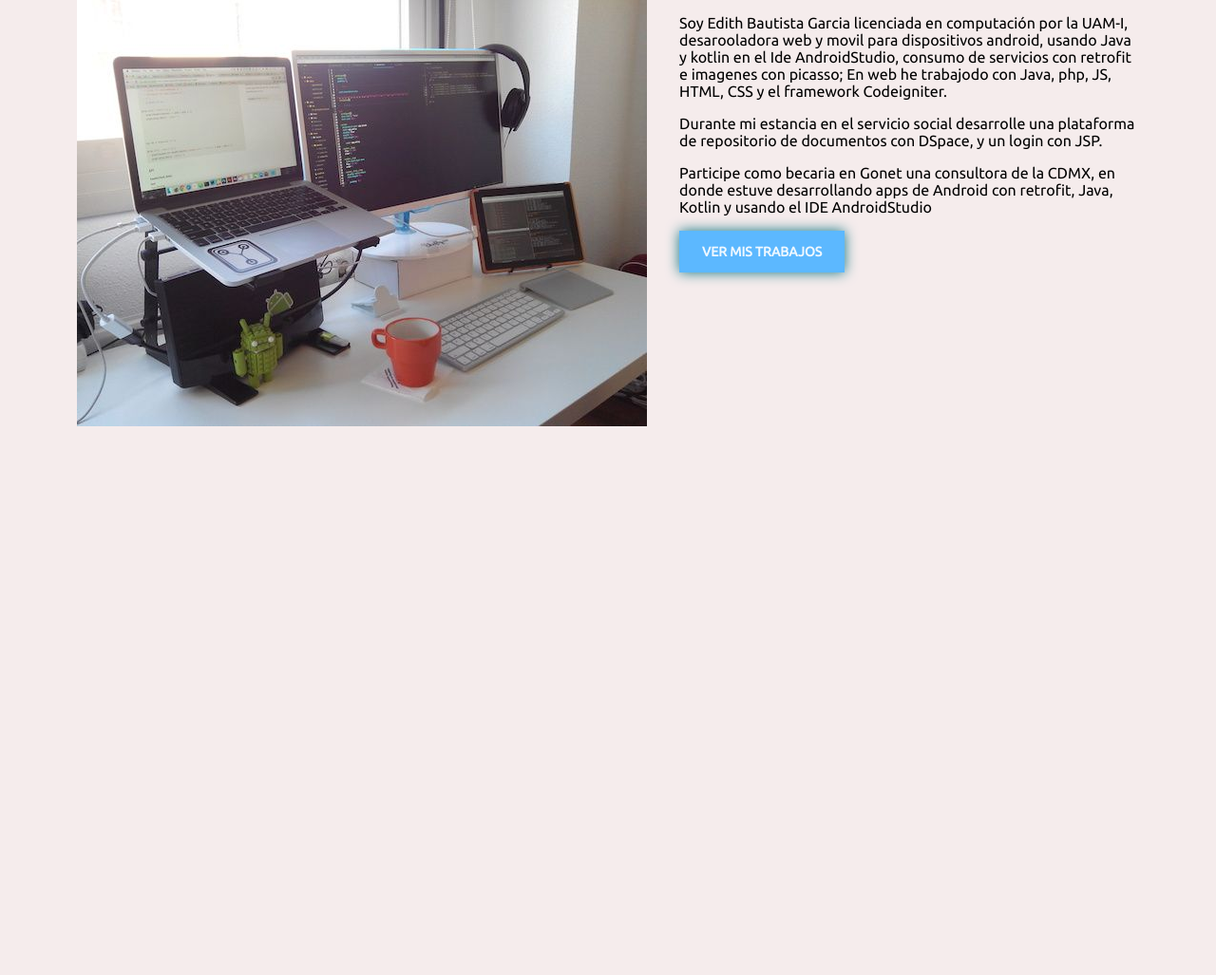
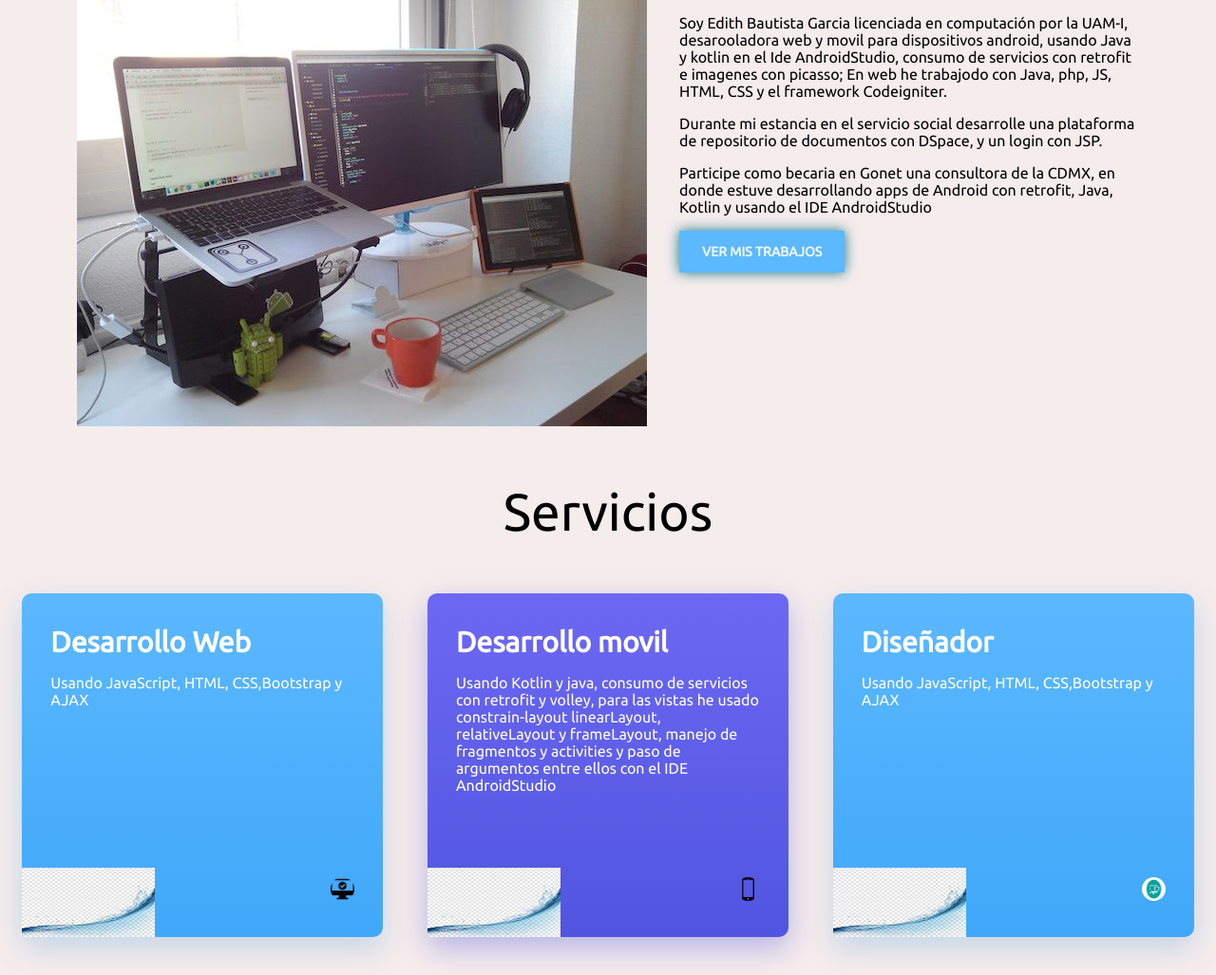
Before and after one commit to EdmaryBaga/EdithBautista, a PHP site: page / in a window 1280 px wide. Shown: the part 974-2001 px from the top of the page at 95% size. Before the commit the page ends 1423 px from the top, so only its background shows below. Run offline with PHP 8.4, Linux system fonts and the light colour scheme.

Commit message:
Se agrego la seccion de servicios de la pagina

```diff
--- a/estilos/style.css
+++ b/estilos/style.css
@@ -127,3 +127,65 @@ h3 {
     /*Hacemos mas pequeño el texto de el div sobre-mi*/
     width: 42%;
 }
+
+
+/*Srccion servicios*/
+
+.Icon-serv {
+    width: 25px;
+    height: 25px;
+    /*hacemos redonda la imagen con border-radius: 150px*/
+    border-radius: 150px;
+    float: right;
+}
+
+.contenedor-servicios {
+    display: flex;
+    /*el wrap permite que cuando un contenedor se pasa de la panralla este
+    se baje*/
+    flex-wrap: wrap;
+    /*colocamos un espacio entre sus elemntos*/
+    justify-content: space-around;
+    color: #fff;
+}
+
+.servicio {
+    width: 25%;
+    margin-bottom: 25px;
+    padding: 34px 30px 38px 30px;
+    border-radius: 10px;
+    margin-bottom: 40px;
+    /*position relative nos permite poder acomodar a los elemntos de este
+    por left, bottom righr top como a Icon-fontb le indicamos que
+    comience desade la izquiesda y desde abajo*/
+    position: relative;
+}
+
+.Icon-fontb {
+    width: 140px;
+    height: 73px;
+    position: absolute;
+    /*Indicamos que esta imagen debe comenzar desde abaha y la izquiedfa*/
+    left: 0;
+    bottom: 0px;
+}
+
+.servicio h4 {
+    font-size: 30px;
+    margin: 0;
+}
+
+.servicio p {
+    margin-bottom: 20px;
+    height: 194px;
+}
+
+.contenedor-servicios .violeta {
+    background: linear-gradient(to top, #5055df, #6d68f3);
+    box-shadow: 0 12px 30px 0 rgb(80, 85, 223, .37);
+}
+
+.contenedor-servicios .celeste {
+    background: linear-gradient(to top, #40a8f9, #5cb8ff);
+    box-shadow: 0 12px 30px 0 rgb(86, 163, 222, .3);
+}
--- a/index.html
+++ b/index.html
@@ -10,7 +10,7 @@
     <link href="https://fonts.googleapis.com/css?family=Ubuntu&display=swap" rel="stylesheet">
     <!--charset para indicar la codificacion del lenguaje-->
     <meta charset="utf-8">
-    <title> Probando VSC</title>
+    <title> Edith Bautista</title>
 </head>
 
 <body>
@@ -75,6 +75,35 @@
                 </div>
             </div>
         </section>
+
+        <section>
+            <div id="servicios">
+                <h3>Servicios</h3>
+                <div class="contenedor-servicios">
+                    <div class="servicio celeste">
+                        <h4>Desarrollo Web</h4>
+                        <p>Usando JavaScript, HTML, CSS,Bootstrap y AJAX</p>
+                        <img class="Icon-serv" src="imagenes/monitor.jpg">
+                        <img class="Icon-fontb" src="imagenes/servicioBack.jpg">
+                    </div>
+                    <div class="servicio violeta">
+                        <h4>Desarrollo movil</h4>
+                        <p>Usando Kotlin y java, consumo de servicios con retrofit y volley, para las vistas he usado constrain-layout linearLayout, relativeLayout y frameLayout, manejo de fragmentos y activities y paso de argumentos entre ellos con el IDE
+                            AndroidStudio
+                        </p>
+                        <img class="Icon-serv" src="imagenes/movil.jpg">
+                        <img class="Icon-fontb" src="imagenes/servicioBack.jpg">
+                    </div>
+                    <div class="servicio celeste">
+                        <h4>Diseñador</h4>
+                        <p>Usando JavaScript, HTML, CSS,Bootstrap y AJAX</p>
+                        <img class="Icon-serv" src="imagenes/diseno.jpg">
+                        <img class="Icon-fontb" src="imagenes/servicioBack.jpg">
+                    </div>
+                </div>
+            </div>
+        </section>
+
     </main>
 
 </body>
```
Also changed, not shown: imagenes/diseno.jpg (added), imagenes/diseñoIcon.png (added), imagenes/monitor.jpg (added), imagenes/movil.jpg (added), imagenes/servicioBack.jpg (added), imagenes/v5o.jpg (added).
